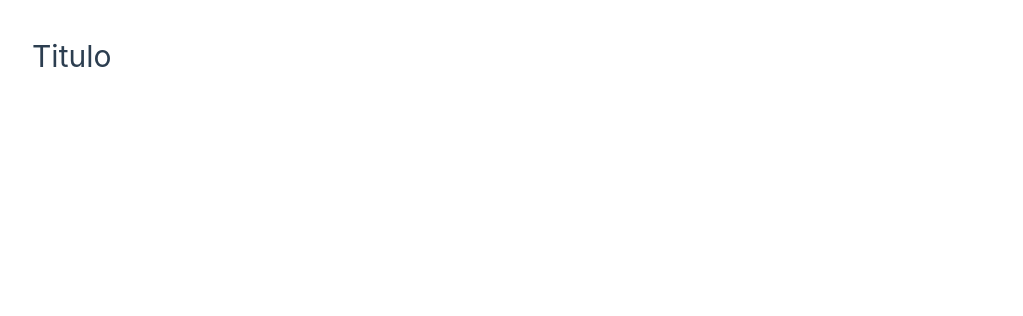
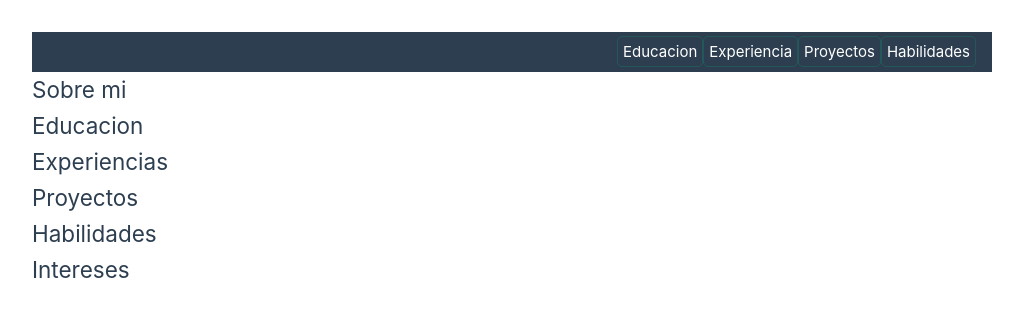
Before and after one commit to Roberto-JLopez/Portafolio-VueJs, a Vue app: page / in a window 1280 px wide. Shown: the top 316 px of the page, without its empty margins (128-1151 px from the left). Built offline with nearby package versions, Linux system fonts and the light colour scheme.

Commit message:
Cambiando html por vueJs

```diff
--- a/src/App.vue
+++ b/src/App.vue
@@ -1,14 +1,24 @@
-<script setup>
-
-//puro js
-
+<script setup>//puro js
+import NavBar from './components/NavBar.vue';
 </script>
 
-<template>
-  <!---nuestro html-->
-  <h1>Titulo</h1>
-  <div></div>
+<template>  <!---nuestro html-->
+<header>
+ <!---Barra de navegación-->
+ <NavBar/>
+
+</header>
+    <main>
+       <section id="presentacion"><h2>Sobre mi</h2></section>
+       <section id="educacion"><h2>Educacion</h2></section>
+       <section id="experencia"><h2>Experiencias</h2></section>
+       <section id="proyectos"><h2>Proyectos</h2></section>
+       <section id="habilidades"><h2>Habilidades</h2></section>
+       <section id="intereses"><h2>Intereses</h2></section>
+    </main>
 </template>
 
+
 <style scoped>
+
 </style>
--- a/src/assets/base.css
+++ b/src/assets/base.css
@@ -84,3 +84,6 @@
   -webkit-font-smoothing: antialiased;
   -moz-osx-font-smoothing: grayscale;
 }
+li{
+  list-style: none;
+}
--- /dev/null
+++ b/src/components/NavBar.vue
@@ -0,0 +1,60 @@
+<template>
+    <nav class="navbar">
+            <div class="navbar-menu">
+                <ul>
+                    <a v-for="nav in navegacion" :key="nav.nombre" href="nav.enlace" class="nav-item" >{{nav.nombre}}</a>
+                </ul>
+            </div>
+</nav>
+
+</template>
+
+<script setup>
+import { ref } from 'vue';
+const navegacion= ref([
+  {id:1, nombre: 'Educacion', enlace: '#educacion'},
+  {id:2, nombre: 'Experiencia', enlace: '#experiencia'},
+  {id:3, nombre: 'Proyectos', enlace: '#proyectos'},
+  {id:4, nombre: 'Habilidades', enlace: '#habilidades'},
+])
+</script>
+
+<style scoped>
+.navbar {
+  background-color: var(--vt-c-indigo);
+  color: #fff;
+  padding: 0.5rem 1rem;
+  align-items: center;
+}
+.navbar-item {
+  color: #fff;
+  text-decoration: none;
+  margin-right: 1rem;
+}
+.navbar-menu {
+  display: flex;
+  justify-content: flex-end;
+  }
+  .nav-list{
+    list-style: none;
+  }
+  a {
+    border: 1px solid;
+    border-color: hsla(160, 100%, 37%, 0.2);
+    border-radius: 5px;
+    text-decoration: none; /*elimina el subrayado de los enlaces*/
+    transition: 0.4s;/*añade una transicion suave para los comabios de estilo*/
+    padding: 5px;
+  }
+  a:hover {/* cambia el color de fondo al pasar el mause sobre un enlace*/
+    background-color: hsla(160, 100%, 37%, 0.2);
+  }
+
+  @media (max-width: 768px){
+  .navbar-menu {
+    display: flex;
+    flex-direction: column;
+    width: 100%;
+  }
+}
+</style>
```
